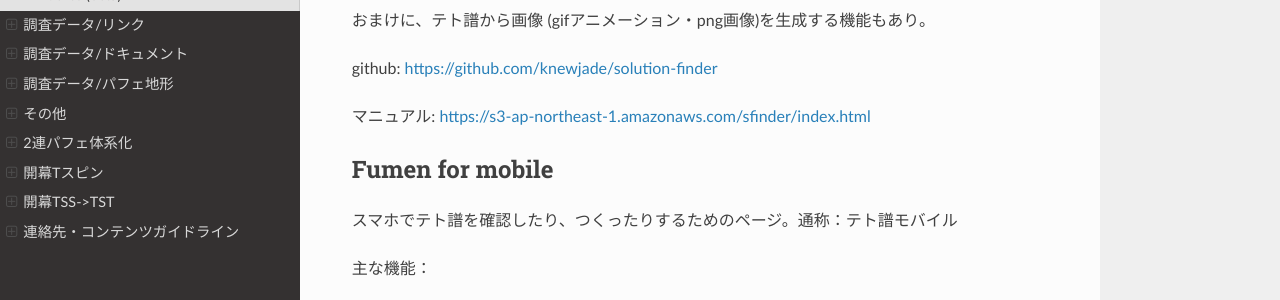
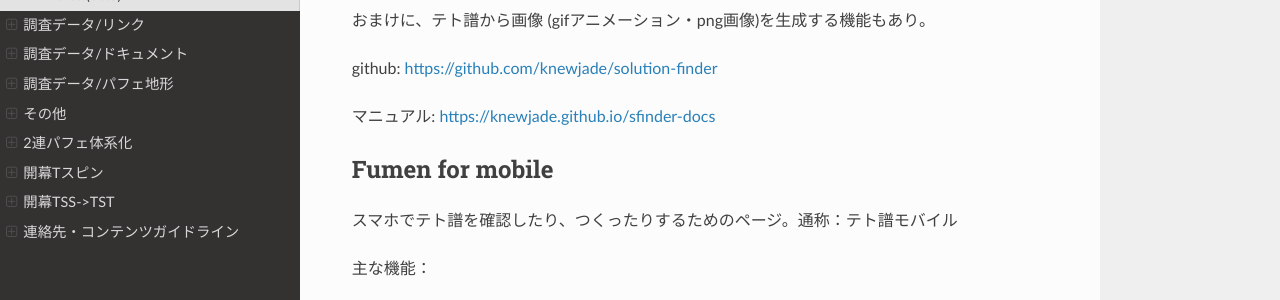
Before and after one commit to knewjade/tetris-knowledge-sphinx, a Sphinx documentation site: the page built from source/publish_tools.rst, in a window 1280 px wide and 1373 px high. Shown: the part 263-563 px from the top of the window. Built offline with Sphinx 7.4.7 and the Read the Docs theme 2.0.0, drawn with Linux system fonts in a browser that asks for light colours; part of the change alters nothing that is shown.

Commit message:
Update a link for solution-finder docs

```diff
--- a/source/publish_tools.rst
+++ b/source/publish_tools.rst
@@ -11,7 +11,7 @@ solution-finder
 
 github: https://github.com/knewjade/solution-finder
 
-マニュアル: https://s3-ap-northeast-1.amazonaws.com/sfinder/index.html
+マニュアル: https://knewjade.github.io/sfinder-docs
 
 
 Fumen for mobile
```
